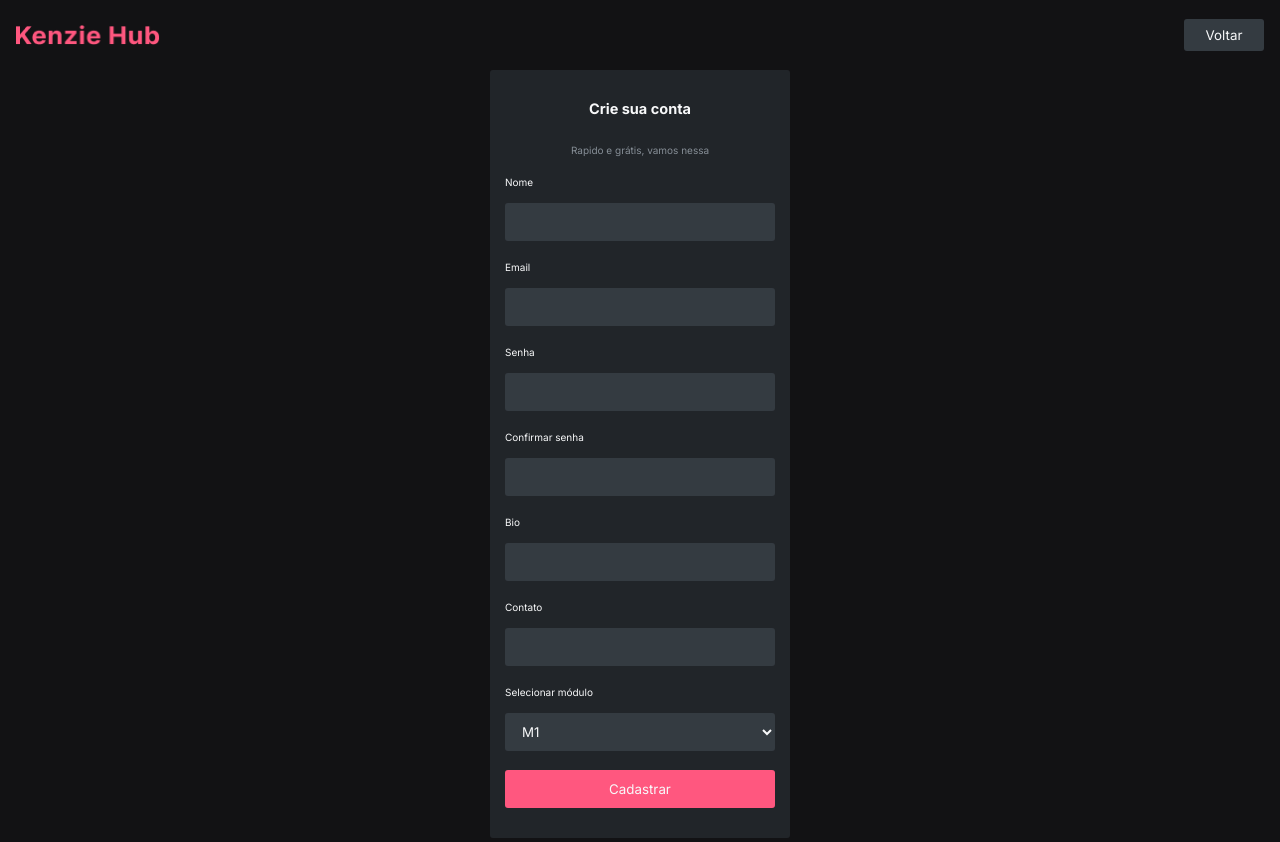
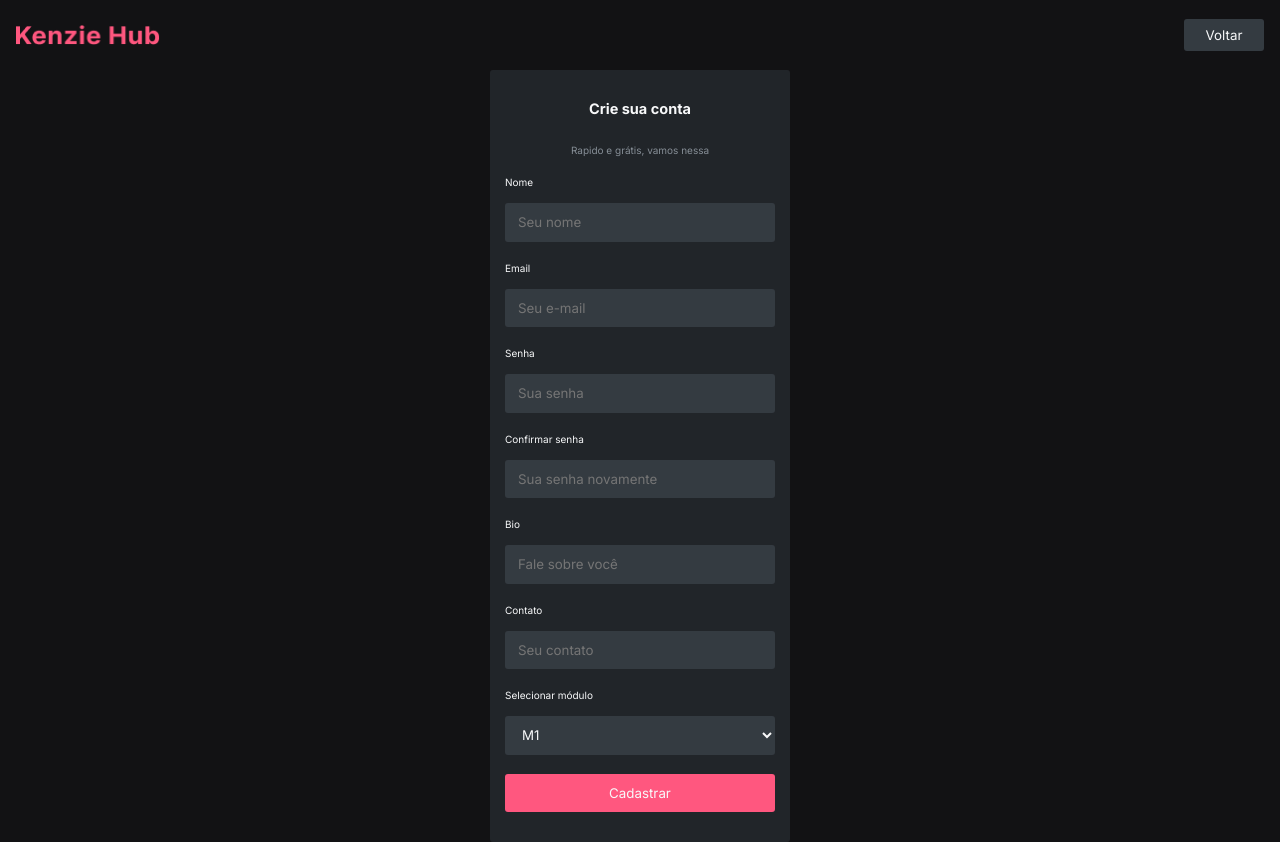
Before and after one commit to Kenzie-Academy-Brasil-Developers/react-entrega-kenzie-hub-LennonXimenes, a React (Vite) app: page /registerpage in a window 1280 px wide. Built offline with nearby package versions, Linux system fonts and the light colour scheme; no server answers.

Commit message:
:bug: the code snippet for the form has been fixed

```diff
--- /dev/null
+++ b/src/components/Input/index.jsx
@@ -0,0 +1,17 @@
+import { StyledInput } from "../../pages/RegisterPage/styled";
+import { FontLabel, FontParagraph } from "../../styles/typograph";
+import { forwardRef  } from "react";
+
+export const Input = forwardRef(({label, error, ...rest}, ref) => {
+    return (
+        <>
+            <FontLabel>{label}</FontLabel>
+            <StyledInput ref={ref} {...rest}/>
+            {error ? (
+                <FontParagraph>{error.message}</FontParagraph>
+            ) : null}
+        </>
+    );
+});
+
+export default Input;
--- a/src/components/LoginForm/index.jsx
+++ b/src/components/LoginForm/index.jsx
@@ -1,14 +1,15 @@
 import { useForm } from "react-hook-form";
 import { Link } from "react-router-dom";
 
-import { FontLabel, FontParagraph, FontTitle } from "../../styles/typograph";
-import { StyledButton, StyledForm, StyledInput } from "../../pages/LoginPage/style";
+import { FontParagraph } from "../../styles/typograph";
+import { StyledButton, StyledForm } from "../../pages/LoginPage/style";
 
 import { zodResolver } from "@hookform/resolvers/zod";
 import loginUserSchema from "./loginUserSchema";
+import Input from "../Input";
 
 function LoginForm() {
-    const { register, handleSubmit } = useForm({
+    const { register, handleSubmit, formState: { errors } } = useForm({
         resolver: zodResolver(loginUserSchema)
     });
 
@@ -18,12 +19,21 @@ function LoginForm() {
 
     return (
             <StyledForm onSubmit={handleSubmit(submit)}>
-                <FontTitle>Login</FontTitle>
-                <FontLabel>Email</FontLabel>
-                <StyledInput type="email" {...register("email")} />
+            <Input
+                label="Email"
+                type="text"
+                placeholder="Seu e-mail"
+                {...register("email")}
+                error={errors.email}
+            />
 
-                <FontLabel>Senha</FontLabel>
-                <StyledInput type="password" {...register("password")} />
+            <Input
+                label="Senha"
+                type="text"
+                placeholder="Sua senha"
+                {...register("password")}
+                error={errors.password}
+            />
 
                 <StyledButton color="pink">Entrar</StyledButton>
 
--- a/src/components/LoginForm/loginUserSchema.js
+++ b/src/components/LoginForm/loginUserSchema.js
@@ -1,7 +1,7 @@
 import { z } from "zod";
 
-function loginUserSchema() {
-    return z.object({
+const loginUserSchema =
+    z.object({
         email:
             z.string()
             .nonempty("O e-mail é obrigatório")
@@ -10,6 +10,5 @@ function loginUserSchema() {
             z.string()
             .regex(/^(?=.*\d)(?=.*[a-z])(?=.*[A-Z])(?=.*[$*&@#])[0-9a-zA-Z$*&@#]{8,}$/),
     })
-}
 
 export default loginUserSchema;
--- a/src/components/RegisterForm/index.jsx
+++ b/src/components/RegisterForm/index.jsx
@@ -1,6 +1,6 @@
 import { useForm } from "react-hook-form";
 
-import { StyledButton, StyledForm, StyledInput, StyledSelect } from "../../pages/RegisterPage/styled";
+import { StyledButton, StyledForm, StyledSelect } from "../../pages/RegisterPage/styled";
 import { FontLabel, FontParagraph, FontTitle } from "../../styles/typograph";
 
 import { api } from "../../services/api";
@@ -8,6 +8,7 @@ import { useNavigate } from "react-router-dom";
 
 import { zodResolver } from "@hookform/resolvers/zod";
 import registerUserSchema from "./registerUserSchema";
+import Input from "../Input";
 
 function RegisterForm() {
     const { register, handleSubmit, formState: { errors }, reset } = useForm({
@@ -27,7 +28,6 @@ function RegisterForm() {
     }
 
     async function submit(formData) {
-        console.log(formData);
         await createUser(formData);
         reset();
 
@@ -38,29 +38,54 @@ function RegisterForm() {
             <FontTitle>Crie sua conta</FontTitle>
             <FontParagraph>Rapido e grátis, vamos nessa</FontParagraph>
 
-            <FontLabel>Nome</FontLabel>
-            <StyledInput type="text" {...register("name")}/>
-            {errors.name?.message}
+            <Input
+                label="Nome"
+                type="text"
+                placeholder="Seu nome"
+                {...register("name")}
+                error={errors.name}
+            />
 
-            <FontLabel>Email</FontLabel>
-            <StyledInput type="text" {...register("email")}/>
-            {errors.email?.message}
+            <Input
+                label="Email"
+                type="text"
+                placeholder="Seu e-mail"
+                {...register("email")}
+                error={errors.email}
+            />
 
-            <FontLabel>Senha</FontLabel>
-            <StyledInput type="text" {...register("password")}/>
-            {errors.password?.message}
+            <Input
+                label="Senha"
+                type="text"
+                placeholder="Sua senha"
+                {...register("password")}
+                error={errors.password}
+            />
 
-            <FontLabel>Confirmar senha</FontLabel>
-            <StyledInput type="text" {...register("confirmPassword")}/>
-            {errors.confirmPassword?.message}
+            <Input
+                label="Confirmar senha"
+                type="text"
+                placeholder="Sua senha novamente"
+                {...register("confirmPassword")}
+                error={errors.confirmPassword}
+            />
 
-            <FontLabel>Bio</FontLabel>
-            <StyledInput type="text" {...register("bio")}/>
-            {errors.bio?.message}
+            <Input
+                label="Bio"
+                type="text"
+                placeholder="Fale sobre você"
+                {...register("bio")}
+                error={errors.bio}
+            />
 
-            <FontLabel>Contato</FontLabel>
-            <StyledInput type="text" {...register("contact")}/>
-            {errors.contact?.message}
+            <Input
+                label="Contato"
+                type="text"
+                placeholder="Seu contato"
+                {...register("contact")}
+                error={errors.contact}
+            />
+
 
             <FontLabel>Selecionar módulo</FontLabel>
             <StyledSelect {...register("course_module")}>
--- a/src/components/RegisterForm/registerUserSchema.js
+++ b/src/components/RegisterForm/registerUserSchema.js
@@ -1,11 +1,11 @@
 import { z } from "zod";
 
-function registerUserSchema() {
-    return z.object({
+const registerUserSchema =
+    z.object({
         name:
             z.string()
             .nonempty("O nome é obrigatório")
-            .min(3., "O nome precisa conter pelo menos 3 caracteres"),
+            .min(3, "O nome precisa conter pelo menos 3 caracteres"),
         email:
             z.string()
             .nonempty("O e-mail é obrigatório")
@@ -13,7 +13,8 @@ function registerUserSchema() {
         password:
             z.string()
             .nonempty("A senha é obrigatória")
-            .regex(/^(?=.*\d)(?=.*[a-z])(?=.*[A-Z])(?=.*[$*&@#])[0-9a-zA-Z$*&@#]{8,}$/, `- Deve ter pelo menos uma letra maiúscula;
+            .regex(/^(?=.*\d)(?=.*[a-z])(?=.*[A-Z])(?=.*[$*&@#])[0-9a-zA-Z$*&@#]{8,}$/,
+            `- Deve ter pelo menos uma letra maiúscula;
             - Deve ter pelo menos uma letra minúscula;
             - Deve ter pelo menos um caractere especial;
             - Deve ter pelo menos um número;
@@ -21,7 +22,8 @@ function registerUserSchema() {
         confirmPassword:
             z.string()
             .nonempty("A senha é obrigatória")
-            .regex(/^(?=.*\d)(?=.*[a-z])(?=.*[A-Z])(?=.*[$*&@#])[0-9a-zA-Z$*&@#]{8,}$/, `- Deve ter pelo menos uma letra maiúscula;
+            .regex(/^(?=.*\d)(?=.*[a-z])(?=.*[A-Z])(?=.*[$*&@#])[0-9a-zA-Z$*&@#]{8,}$/,
+            `- Deve ter pelo menos uma letra maiúscula;
             - Deve ter pelo menos uma letra minúscula;
             - Deve ter pelo menos um caractere especial;
             - Deve ter pelo menos um número;
@@ -37,6 +39,5 @@ function registerUserSchema() {
             z.string()
             .nonempty("Precisa selecionar o seu módulo"),
     })
-}
 
 export default registerUserSchema;
--- a/src/pages/RegisterPage/styled.js
+++ b/src/pages/RegisterPage/styled.js
@@ -12,7 +12,7 @@ export const StyledForm = styled.form`
     margin: 0 auto;
     padding: 30px 15px;
 
-    height: 48rem;
+    height: auto;
     width: 18.75rem;
 
     background-color: var(--color--grey-3);
```
Also changed, not shown: .eslintrc.cjs (deleted).
